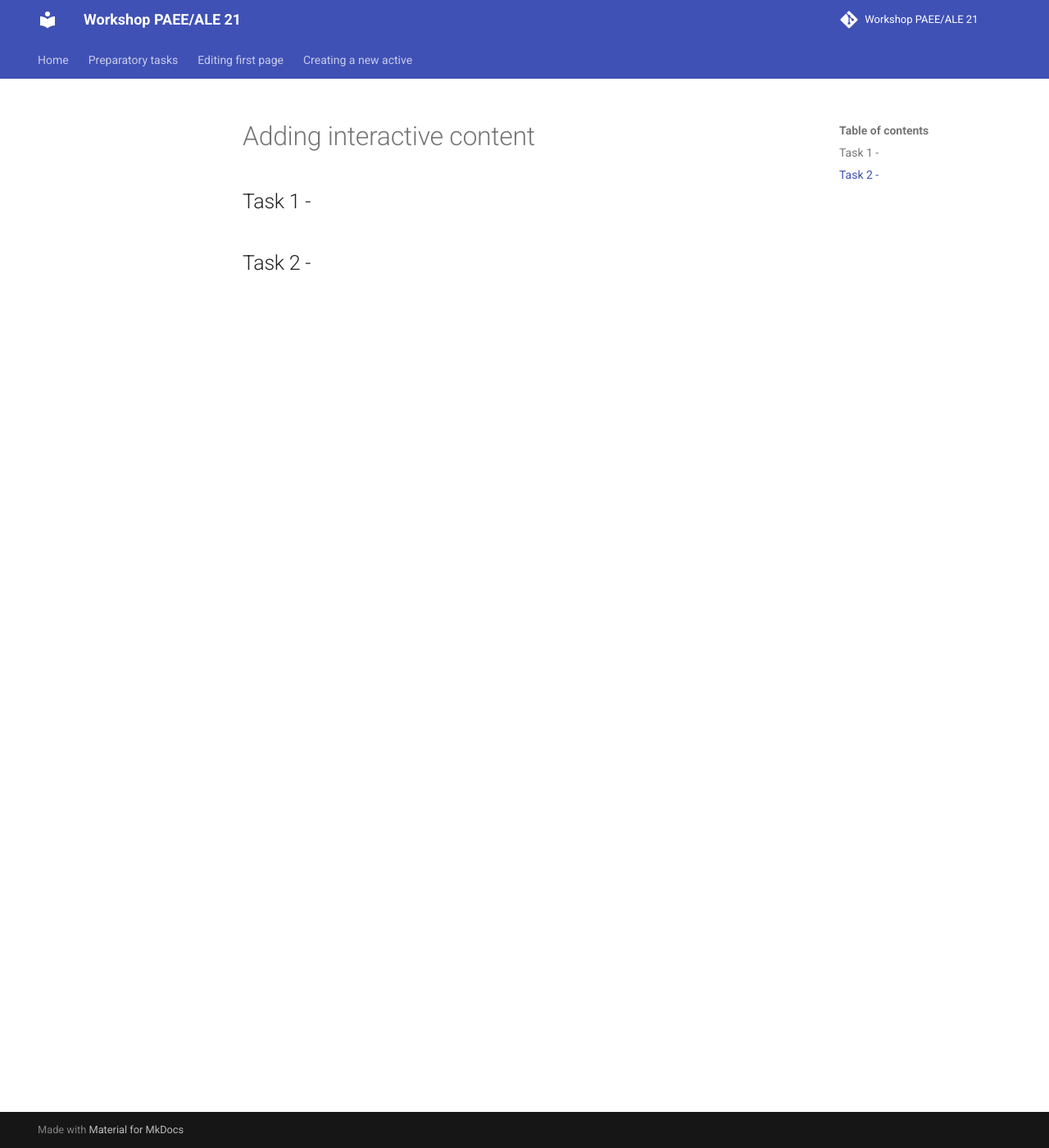
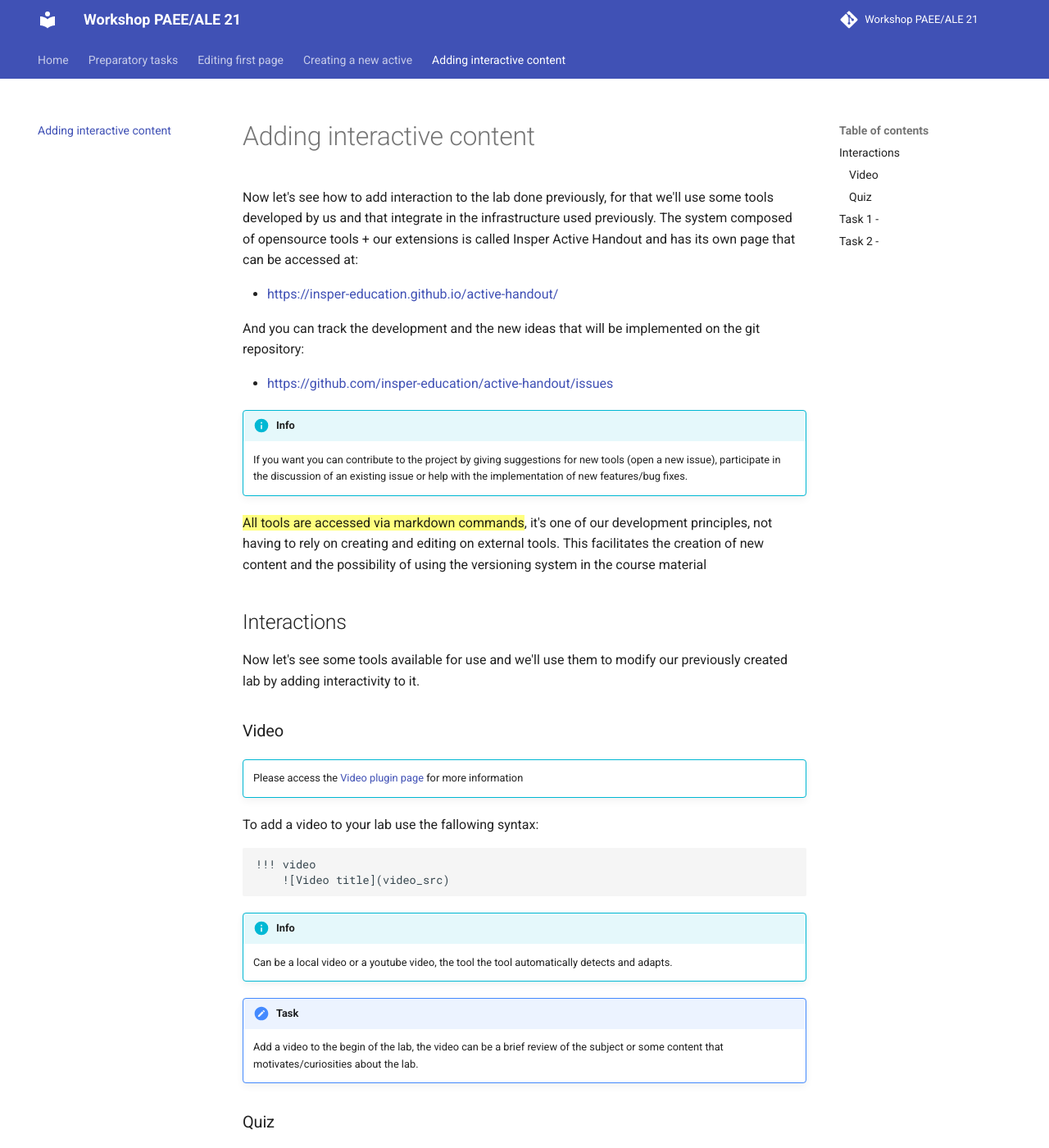
Before and after one commit to insper-education/active-handout-workshop-paee-ale-21, an MkDocs documentation site: the page built from content/03-interactive-content/index.md, in a window 1280 px wide and 1400 px high. Shown: the whole window at 82% size. Built offline with MkDocs 1.6.1 and Material for MkDocs 9.7.7, drawn with Linux system fonts in a browser that asks for light colours; nearby versions of some CDN libraries; comment, search, counter and statistics services are not loaded; some of the changed text lies outside the part shown.

````diff
--- a/content/03-interactive-content/index.md
+++ b/content/03-interactive-content/index.md
@@ -1,4 +1,60 @@
 # Adding interactive content
+
+Now let's see how to add interaction to the lab done previously, for that we'll use some tools developed by us and that integrate in the infrastructure used previously. The system composed of opensource tools + our extensions is called Insper Active Handout and has its own page that can be accessed at:
+
+- https://insper-education.github.io/active-handout/
+
+And you can track the development and the new ideas that will be implemented on the git repository:
+
+- https://github.com/insper-education/active-handout/issues
+
+!!! info
+    If you want you can contribute to the project by giving suggestions for new tools (open a new issue), participate in the discussion of an existing issue or help with the implementation of new features/bug fixes.
+
+==All tools are accessed via markdown commands==, it's one of our development principles, not having to rely on creating and editing on external tools. This facilitates the creation of new content and the possibility of using the versioning system in the course material
+
+## Interactions
+
+Now let's see some tools available for use and we'll use them to modify our previously created lab by adding interactivity to it.
+
+### Video
+
+!!! info ""
+    Please access the [Video plugin page](https://insper-education.github.io/active-handout/reference/quiz/) for more information
+
+To add a video to your lab use the fallowing syntax:
+
+```
+!!! video
+    ![Video title](video_src)
+```
+
+!!! info
+    Can be a local video or a youtube video, the tool the tool automatically detects and adapts.
+
+!!! task
+    Add a video to the begin of the lab, the video can be a brief review of the subject or some content that motivates/curiosities about the lab.
+
+### Quiz
+
+!!! info ""
+    Please access the [Quiz plugin page](https://insper-education.github.io/active-handout/reference/quiz/) for more information
+
+You can easily add a quiz using the fallowing syntax:
+
+=== "markdown"
+```
+!!! question choice
+    Text of the question.
+
+    - [ ] option 1
+    - [ ] option 2
+    - [X] correct option
+
+
+    !!! details
+        Text explaining correct answer. Only shown after option is selected.
+```
 
 ## Task 1 -
 
--- a/mkdocs.yml
+++ b/mkdocs.yml
@@ -47,3 +47,4 @@
   - 00-preliminary-tasks/index.md
   - 01-basic-first-page/index.md
   - 02-basic-new-active/index.md
+  - 03-interactive-content/index.md
````
Also changed, not shown: content/01-basic-first-page/index.md (+1 -1 lines), content/index.md (+1 -0 lines), content/01-basic-first-page/pen.png (added), 1 other file.
